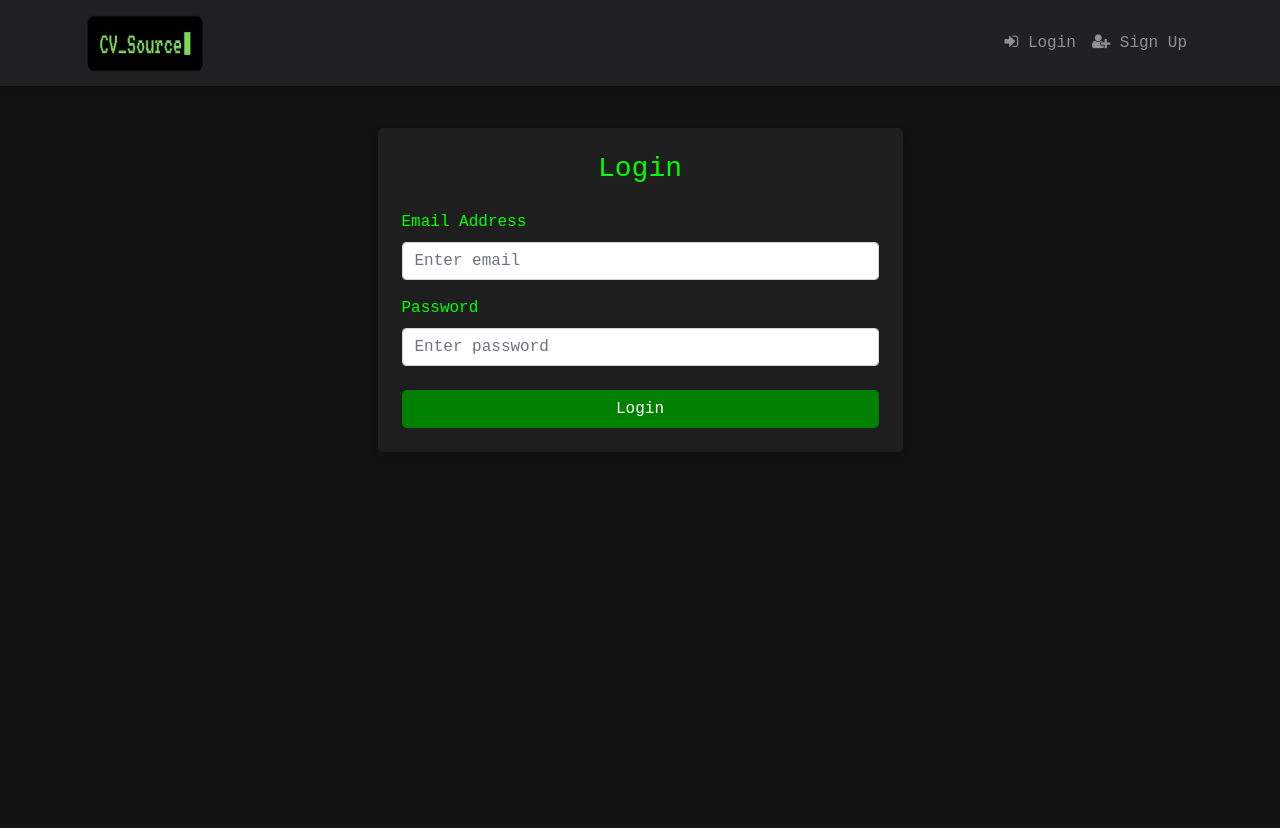
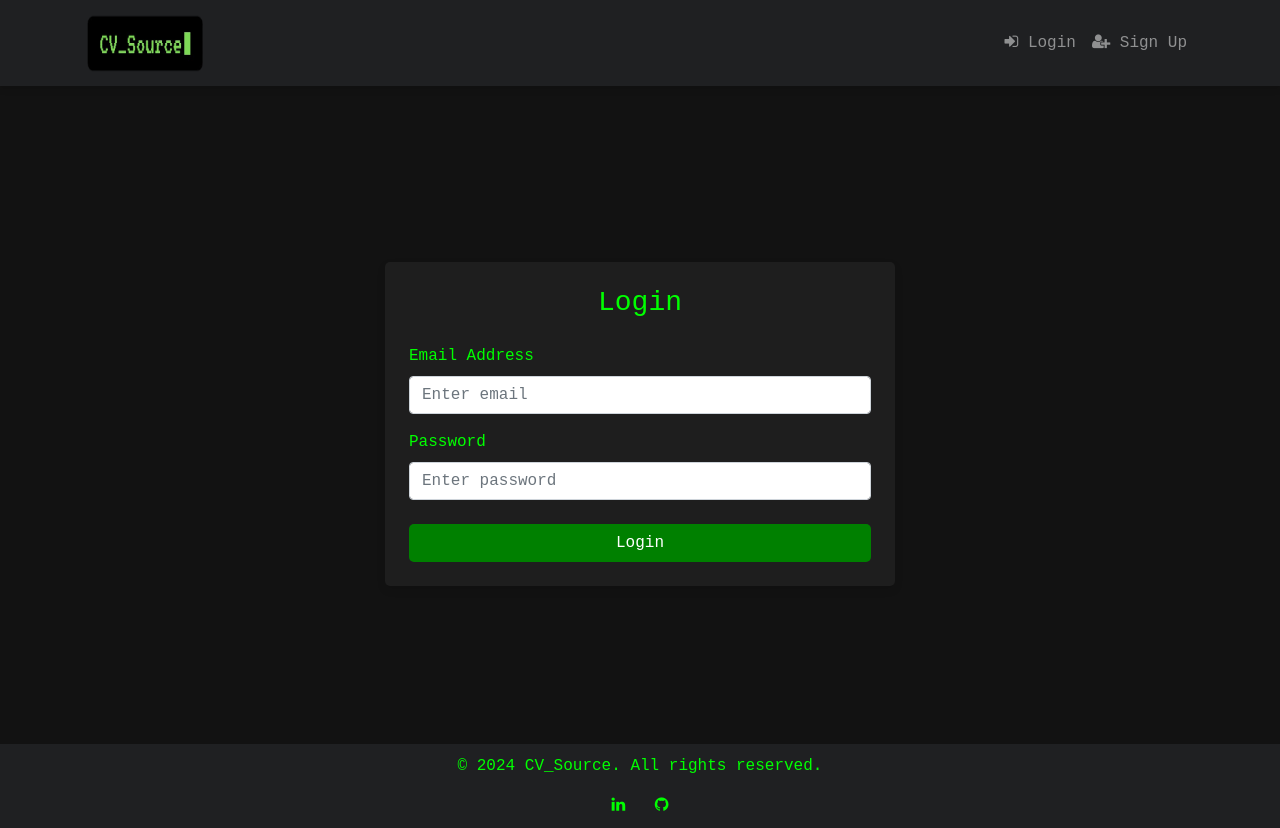
Before and after one commit to Arthur99Silva/CV_Sour, a Flask app: page /login in a window 1280 px wide. Before the commit the page ends 428 px from the top, so only its background shows below. Run offline with Flask 3, Linux system fonts and the light colour scheme; some libraries are stand-ins or nearby versions.

Commit message:
Fixing errors

```diff
--- a/website/templates/base.html
+++ b/website/templates/base.html
@@ -18,25 +18,38 @@
     />
     <!-- Custom CSS -->
     <style>
+      html, body {
+        height: 100%;
+        margin: 0;
+        display: flex;
+        flex-direction: column;
+      }
+
       body {
-        padding-top: 80px;
-        background-color: #121212; /* Cor do fundo semelhante ao terminal */
-        color: #00FF00; /* Cor verde para o texto, típica de terminal */
-        font-family: "Courier New", Courier, monospace; /* Fonte estilo terminal */
+        background-color: #121212;
+        color: #00FF00;
+        font-family: "Courier New", Courier, monospace;
+        padding-top: 80px;  /* Adicionado para evitar que a navbar tampe o conteúdo */
+      }
+
+      .content-wrapper {
+        flex: 1;
+        display: flex;
+        flex-direction: column;
       }
 
       .navbar-custom {
-        background-color: #1f2022 !important; /* Cor sólida para a navbar */
+        background-color: #1f2022 !important;
         box-shadow: 0 4px 6px rgba(0, 0, 0, 0.1);
       }
 
       .card-custom {
-        background-color: #1e1e1e; /* Fundo dos cards mais escuro */
+        background-color: #1e1e1e;
         border: none;
         border-radius: 5px;
         box-shadow: 0 4px 8px rgba(0, 0, 0, 0.1);
         transition: transform 0.3s ease;
-        color: #00FF00; /* Texto dos cards em verde */
+        color: #00FF00;
       }
 
       .card-custom:hover {
@@ -45,18 +58,36 @@
 
       .btn-custom {
         border-radius: 5px;
-        background-color: #008000; /* Botão verde escuro */
+        background-color: #008000;
         color: white;
       }
 
       .btn-custom:hover {
-        background-color: #00FF00; /* Hover mais claro no botão */
+        background-color: #00FF00;
         color: #000000;
       }
 
-      .alert {
-        background-color: #333333; /* Fundo de alertas em cinza escuro */
-        color: #00FF00; /* Texto do alerta em verde */
+      .footer {
+        background-color: #1f2022;
+        color: #00FF00;
+        padding: 10px 0;  /* Ajuste de altura */
+        text-align: center;
+        position: relative;
+        width: 100%;
+        bottom: 0;
+      }
+
+      .footer a {
+        color: #00FF00;
+        margin: 0 10px;
+      }
+
+      .footer a:hover {
+        color: #FFD700;
+      }
+
+      .footer .social-icons {
+        margin-top: 5px; /* Ajuste de espaçamento */
       }
     </style>
 
@@ -95,7 +126,6 @@
                 </a>
               </li>
               {% endif %}
-              <!-- Apenas botão de Logout -->
               <li class="nav-item">
                 <a class="nav-link" href="/logout">
                   <i class="fa fa-sign-out"></i> Logout
@@ -118,24 +148,19 @@
       </div>
     </nav>
 
-    <!-- Flash Messages -->
-    <div class="container mt-4">
-      {% with messages = get_flashed_messages(with_categories=true) %}
-        {% if messages %}
-        <div class="mt-3">
-          {% for category, message in messages %}
-          <div class="alert alert-{{ category }}" role="alert">
-            {{ message }}
-          </div>
-          {% endfor %}
-        </div>
-        {% endif %}
-      {% endwith %}
+    <!-- Conteúdo -->
+    <div class="container mt-4 content-wrapper">
+      {% block content %}{% endblock %}
     </div>
 
-    <div class="container mt-4">
-      {% block content %}{% endblock %}
-    </div>
+    <!-- Footer -->
+    <footer class="footer" id="footer">
+      <p>© 2024 CV_Source. All rights reserved.</p>
+      <div class="social-icons">
+        <a href="https://www.linkedin.com" target="_blank"><i class="fa fa-linkedin"></i></a>
+        <a href="https://github.com" target="_blank"><i class="fa fa-github"></i></a>
+      </div>
+    </footer>
 
     <script src="https://code.jquery.com/jquery-3.2.1.slim.min.js"
             integrity="sha384-KJ3o2DKtIkvYIK3UENzmM7KCkRr/rE9/Qpg6aAZGJwFDMVNA/GpGFF93hXpG5KkN"
--- a/website/templates/login.html
+++ b/website/templates/login.html
@@ -2,8 +2,7 @@
 {% block title %}Login{% endblock %}
 
 {% block content %}
-    <div class="container mt-5">
-        <div class="row justify-content-center">
+    <div class="container d-flex justify-content-center align-items-center" style="min-height: 80vh;">
         <div class="col-md-6">
             <div class="card card-custom p-4">
                 <h3 class="text-center mb-4">Login</h3>
@@ -23,5 +22,4 @@
             </div>
         </div>
     </div>
-    </div>
 {% endblock %}
--- a/website/templates/profile.html
+++ b/website/templates/profile.html
@@ -3,11 +3,11 @@
 {% block title %}Perfil{% endblock %}
 
 {% block content %}
-    <div class="container mt-5">
+    <div class="container d-flex justify-content-center align-items-center content-wrapper" style="min-height: 80vh;">
         <div class="card card-custom p-4">
             <h3 class="text-center mb-4">Perfil do Usuário</h3>
             <div class="row">
-                <div class="col-md-6 offset-md-3">
+                <div class="col-md-12 text-center">
                     <p><strong>Nome:</strong> {{ user.first_name }}</p>
                     <p><strong>Email:</strong> {{ user.email }}</p>
                 </div>
--- a/website/templates/view_content.html
+++ b/website/templates/view_content.html
@@ -11,7 +11,7 @@
                 <p><strong>Autor:</strong> {{ content.author }}</p>  <!-- Exibe o autor -->
 
                 {% if content.youtube_url %}
-                <div class="embed-responsive embed-responsive-16by9">
+                <div class="embed-responsive" style="padding-bottom: 44%;">
                     <iframe class="embed-responsive-item" src="https://www.youtube.com/embed/{{ content.youtube_url.split('v=')[-1] }}" allowfullscreen></iframe>
                 </div>
                 {% endif %}
--- a/website/views.py
+++ b/website/views.py
@@ -11,6 +11,11 @@ views = Blueprint('views', __name__)
 def home():
     contents = Content.query.all()
     return render_template("home.html", user=current_user, contents=contents)
+
+@views.route('/profile')
+@login_required
+def profile():
+    return render_template('profile.html', user=current_user)
 
 # Rota para administração de conteúdo, acessível apenas por administradores
 @views.route('/admin/content', methods=['GET', 'POST'])
```
Also changed, not shown: instance/database.db. Lines whose indentation alone changed are shown as unchanged.
